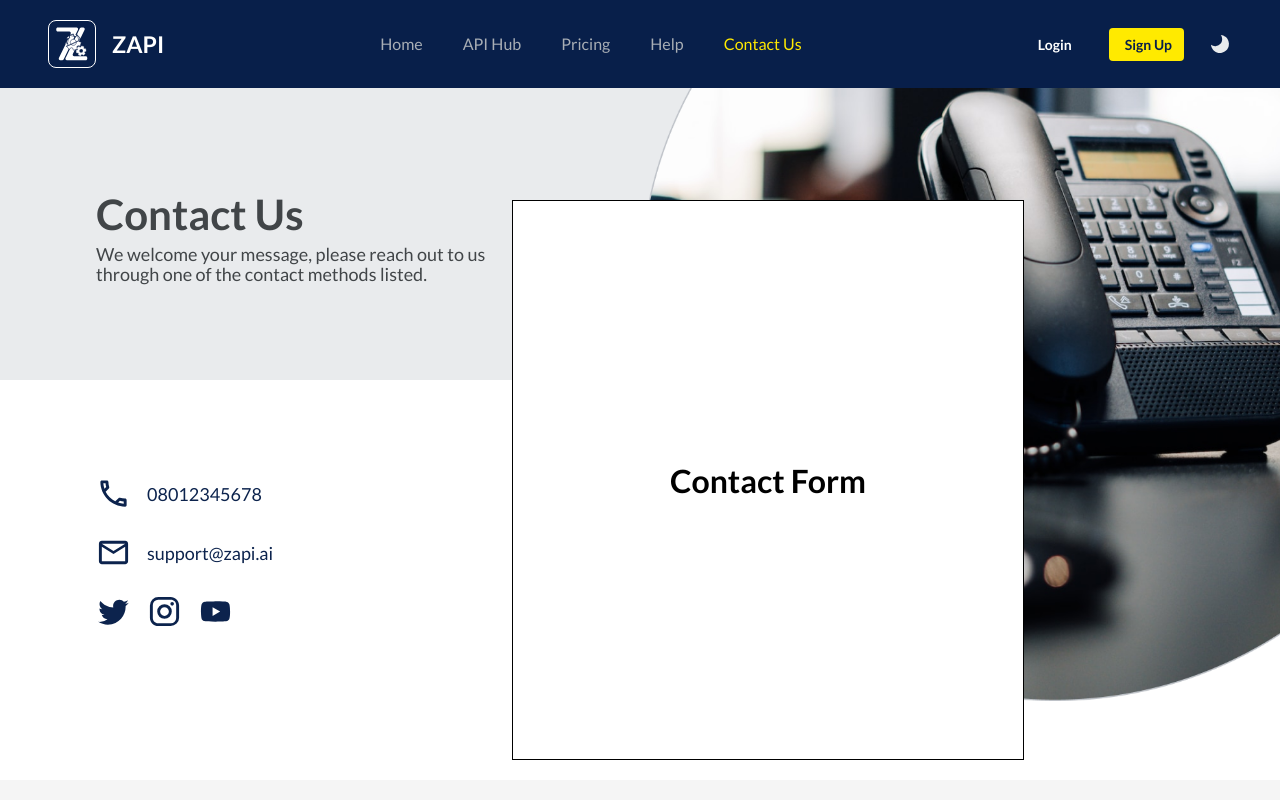
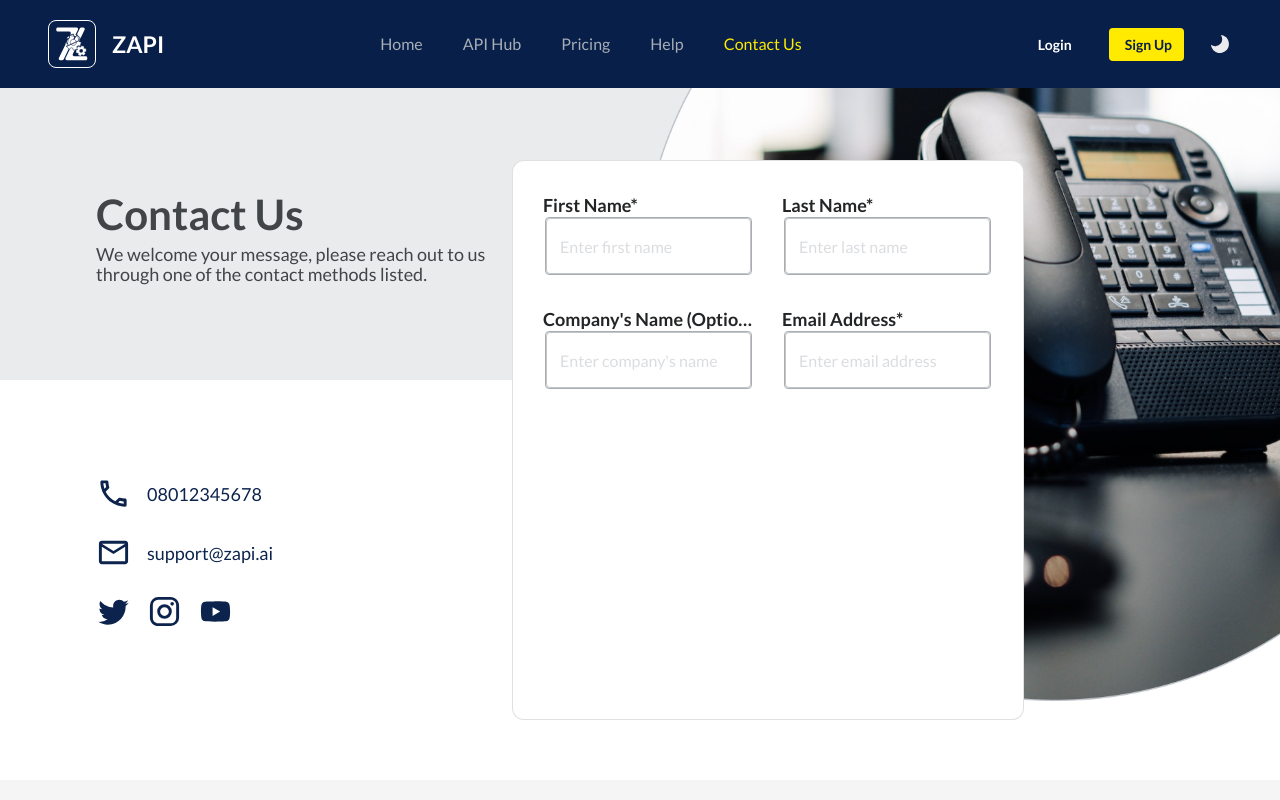
Before and after one commit to Zummit-Africa-Inc/Zapi-FE-v2, a React (Vite) app: page /contact in a window 1280 px wide. Shown: the top 800 px of the page. Built offline with nearby package versions, Linux system fonts and the light colour scheme; no server answers; what aws-amplify would draw is missing.

Commit message:
style textfields

```diff
--- a/src/components/contact/ContactForm.tsx
+++ b/src/components/contact/ContactForm.tsx
@@ -1,7 +1,17 @@
-import React from 'react'
+import React from "react";
 import { Stack, Theme } from "@mui/material";
-import { createStyles, makeStyles } from "@mui/styles";
-
+import { createStyles, makeStyles, styled } from "@mui/styles";
+import {
+    Paper,
+    Box,
+    Grid,
+    Input,
+    FormControl,
+    InputLabel,
+    TextField,
+    InputBase,
+    OutlinedInput,
+} from "@mui/material";
 
 // export interface  ContactFormProps {
 
@@ -9,29 +19,173 @@ import { createStyles, makeStyles } from "@mui/styles";
 
 const ContactForm = () => {
     const classes = useStyles();
-  return (
-    <Stack className={classes.docContainer}>
-        <h1>Contact Form</h1>
-    </Stack>
-  )
-}
 
-export default ContactForm
+    return (
+        <Paper
+            elevation={3}
+            variant="outlined"
+            className={classes.docContainer}
+            sx={{
+                p: 2,
+                display: "flex",
+                flexDirection: "column",
+                borderRadius: "12px",
+                backgroundColor: "#fff",
+            }}>
+            <Stack sx={{ width: "100%", display: "flex", flexDirection: "row" }}>
+                <FormControl
+                    sx={{
+                        width: "100%",
+                        p: 2,
+                        display: "flex",
+                        flexDirection: "column",
+                        color: "#333",
+                    }}>
+                    <InputLabel
+                        htmlFor="my-input"
+                        sx={{ color: "#222426", fontWeight: 600, fontSize: "18px" }}>
+                        First Name*
+                    </InputLabel>
+                    <TextField
+                        id="my-input"
+                        aria-describedby="my-helper-text"
+                        placeholder="Enter first name"
+                        sx={{
+                            color: "#A8AEB5",
+                            border: 1,
+                            borderColor: "#A8AEB5",
+                            borderRadius: "4px",
+                            mt: 3,
+                        }}
+                        inputProps={{
+                            sx: {
+                                "&::placeholder": {
+                                    color: "#A8AEB5",
+                                },
+                            },
+                        }}
+                    />
+                </FormControl>
+                <FormControl
+                    sx={{
+                        width: "100%",
+                        p: 2,
+                        display: "flex",
+                        flexDirection: "column",
+                        marginTop: 0,
+                    }}>
+                    <InputLabel
+                        htmlFor="my-input"
+                        sx={{ color: "#222426", fontWeight: 600, fontSize: "18px" }}>
+                        Last Name*
+                    </InputLabel>
+                    <TextField
+                        id="my-input"
+                        placeholder="Enter last name"
+                        aria-describedby="my-helper-text"
+                        sx={{
+                            color: "#A8AEB5",
+                            border: 1,
+                            borderColor: "#A8AEB5",
+                            borderRadius: "4px",
+                            mt: 3,
+                        }}
+                        inputProps={{
+                            sx: {
+                                "&::placeholder": {
+                                    color: "#A8AEB5",
+                                },
+                            },
+                        }}
+                    />
+                </FormControl>
+            </Stack>
+            <Stack sx={{ width: "100%", display: "flex", flexDirection: "row" }}>
+                <FormControl
+                    sx={{
+                        width: "100%",
+                        p: 2,
+                        display: "flex",
+                        flexDirection: "column",
+                        color: "#333",
+                    }}>
+                    <InputLabel
+                        htmlFor="my-input"
+                        sx={{ color: "#222426", fontWeight: 600, fontSize: "18px" }}>
+                        Company's Name (Optional)
+                    </InputLabel>
+                    <TextField
+                        placeholder="Enter company's name"
+                        id="my-input"
+                        aria-describedby="my-helper-text"
+                        sx={{
+                            color: "#A8AEB5",
+                            border: 1,
+                            borderColor: "#A8AEB5",
+                            borderRadius: "4px",
+                            mt: 3,
+                        }}
+                        inputProps={{
+                            sx: {
+                                "&::placeholder": {
+                                    color: "#A8AEB5",
+                                },
+                            },
+                        }}
+                    />
+                </FormControl>
+                <FormControl
+                    sx={{
+                        width: "100%",
+                        p: 2,
+                        display: "flex",
+                        flexDirection: "column",
+                        color: "#333",
+                    }}>
+                    <InputLabel
+                        htmlFor="my-input"
+                        sx={{ color: "#222426", fontWeight: 600, fontSize: "18px" }}>
+                        Email Address*
+                    </InputLabel>
+                    <TextField
+                        placeholder="Enter email address"
+                        id="my-input"
+                        aria-describedby="my-helper-text"
+                        sx={{
+                            color: "#A8AEB5",
+                            border: 1,
+                            borderColor: "#A8AEB5",
+                            borderRadius: "4px",
+                            mt: 3,
+                        }}
+                        inputProps={{
+                            sx: {
+                                "&::placeholder": {
+                                    color: "#A8AEB5",
+                                },
+                            },
+                        }}
+                    />
+                </FormControl>
+            </Stack>
+        </Paper>
+    );
+};
+
+export default ContactForm;
 const useStyles = makeStyles((theme: Theme) =>
     createStyles({
         docContainer: {
-            backgroundColor: "#fff",
             height: "70vh",
             width: "40%",
-            display: "flex",
-            justifyContent: "center",
-            alignItems: "center",
-            border: "1px solid #000",
+            // display: "flex",
+            // justifyContent: "center",
+            // alignItems: "center",
             margin: "auto",
             position: "absolute",
-            top: "60%",
-            left: "60%",
-            transform: "translate(-50%, -50%)",
+            top: "20%",
+            left: "40%",
+            // transform: "translate(-50%, -50%)",
             // zIndex: 10,
         },
     })
--- a/src/components/contact/ContactMain.tsx
+++ b/src/components/contact/ContactMain.tsx
@@ -70,7 +70,7 @@ const Hero: React.FC = () => {
                     </Box>
                 </Box>
             </Box>
-            <ContactForm className={classes.contactForm} />
+            <ContactForm/>
         </Stack>
     );
 };
```
